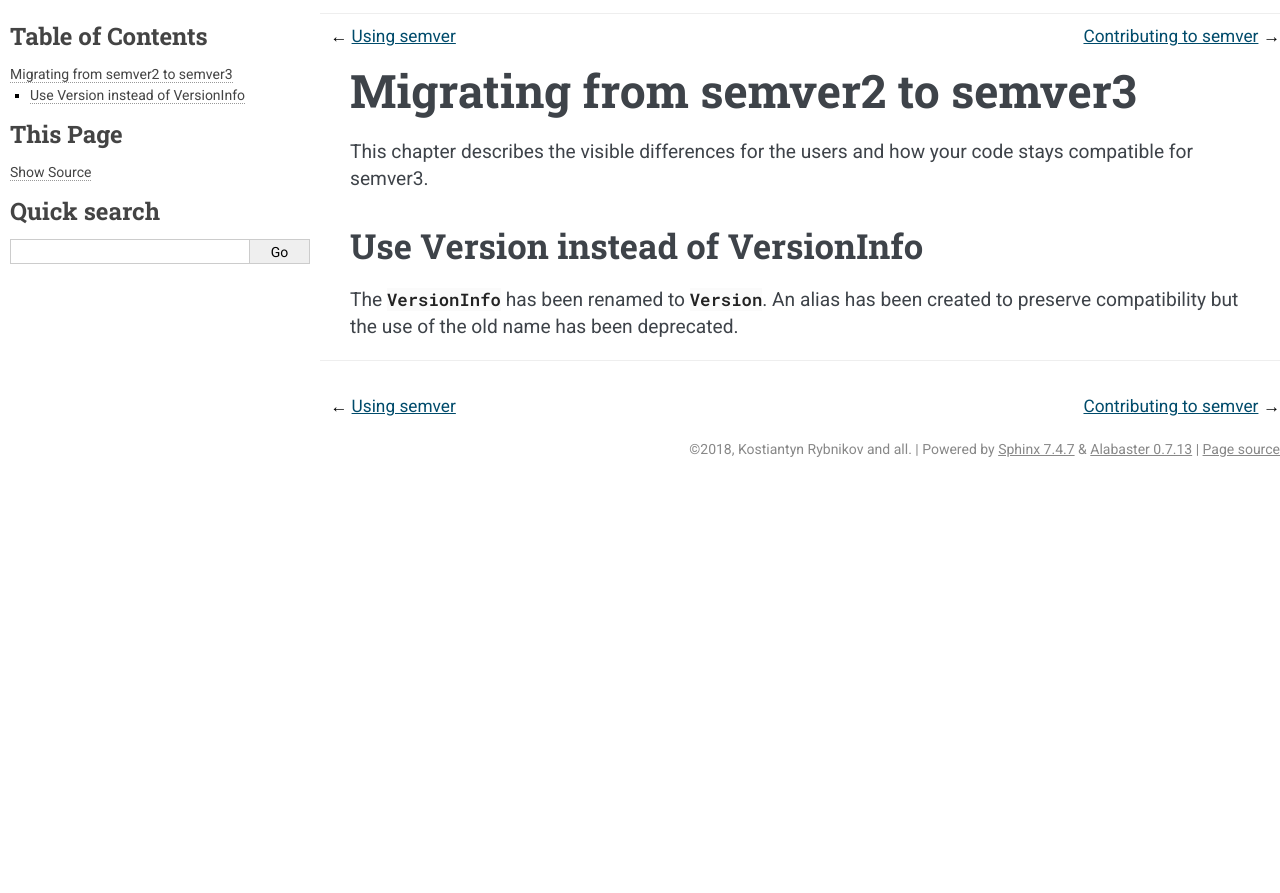
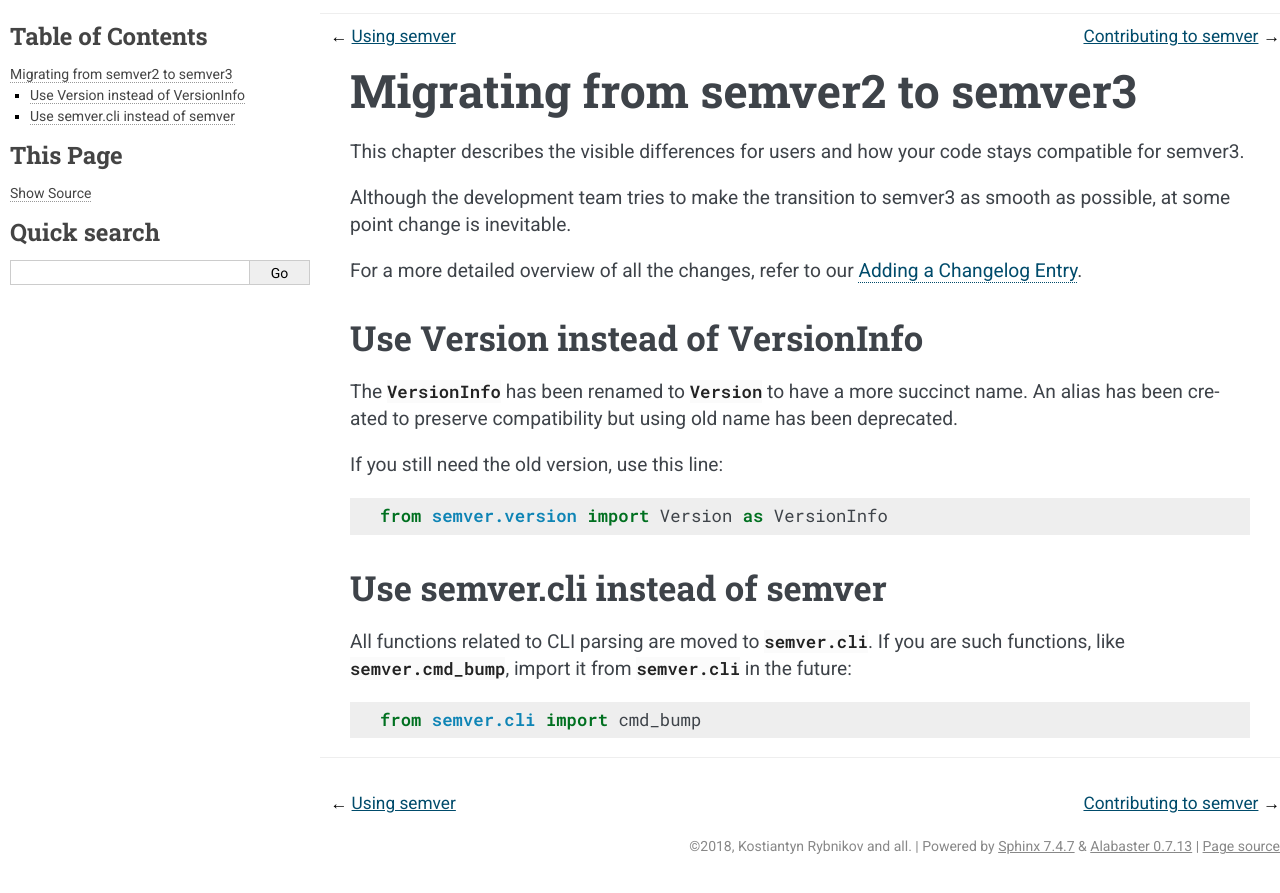
Before and after one commit to python-semver/python-semver, a Sphinx documentation site: the page built from docs/migratetosemver3.rst, in a window 1280 px wide. Shown: the top 893 px of the page. Built offline with Sphinx 7.4.7, drawn with Linux system fonts in a browser that asks for light colours.

Commit message:
Document migration from semver2 to semver3

```diff
--- a/docs/migratetosemver3.rst
+++ b/docs/migratetosemver3.rst
@@ -4,12 +4,39 @@ Migrating from semver2 to semver3
 =================================
 
 This chapter describes the visible differences for
-the users and how your code stays compatible for semver3.
+users and how your code stays compatible for semver3.
+
+Although the development team tries to make the transition
+to semver3 as smooth as possible, at some point change
+is inevitable.
+
+For a more detailed overview of all the changes, refer
+to our :ref:`changelog`.
 
 
 Use Version instead of VersionInfo
 ----------------------------------
 
-The :class:`VersionInfo` has been renamed to :class:`Version`.
-An alias has been created to preserve compatibility but the
-use of the old name has been deprecated.
+The :class:`VersionInfo` has been renamed to :class:`Version`
+to have a more succinct name.
+An alias has been created to preserve compatibility but
+using old name has been deprecated.
+
+If you still need the old version, use this line:
+
+.. code-block:: python
+
+   from semver.version import Version as VersionInfo
+
+
+
+Use semver.cli instead of semver
+--------------------------------
+
+All functions related to CLI parsing are moved to :mod:`semver.cli`.
+If you are such functions, like :func:`semver.cmd_bump <semver.cli.cmd_bump>`,
+import it from :mod:`semver.cli` in the future:
+
+.. code-block:: python
+
+   from semver.cli import cmd_bump
```
